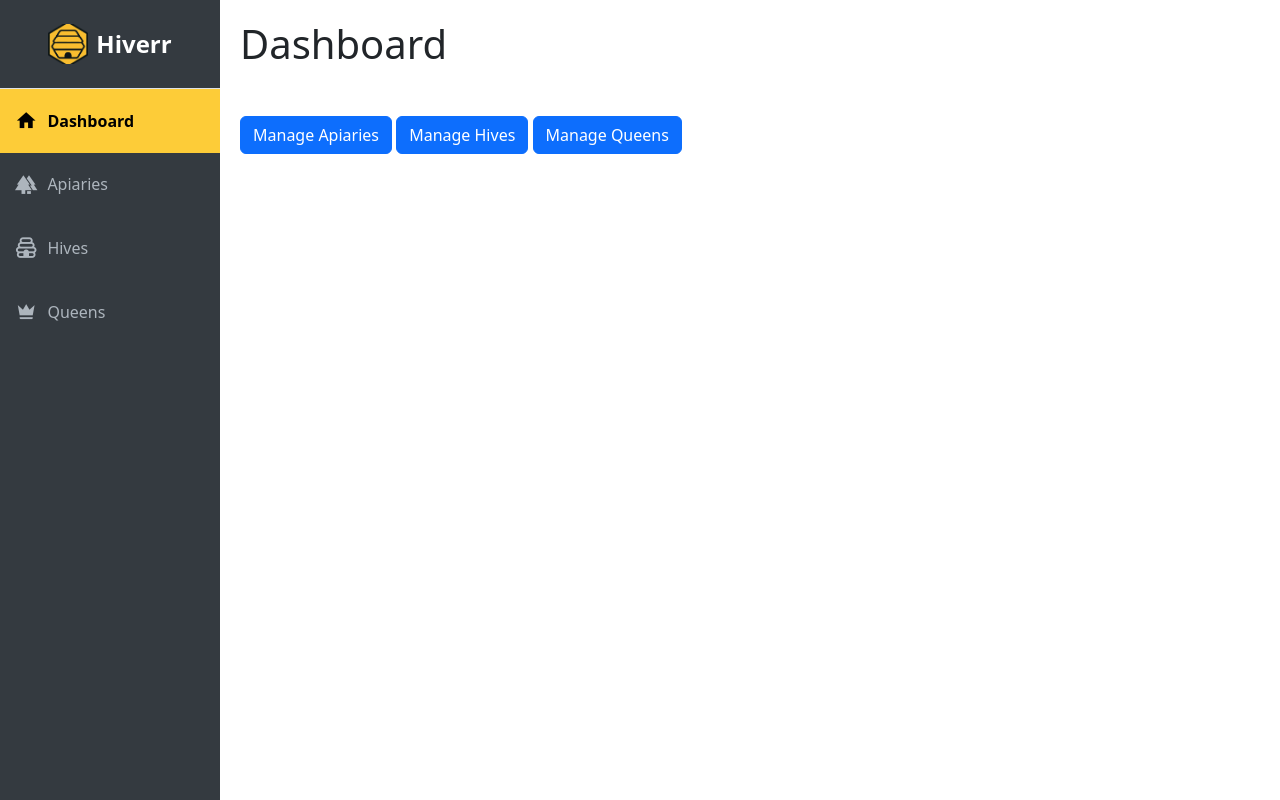
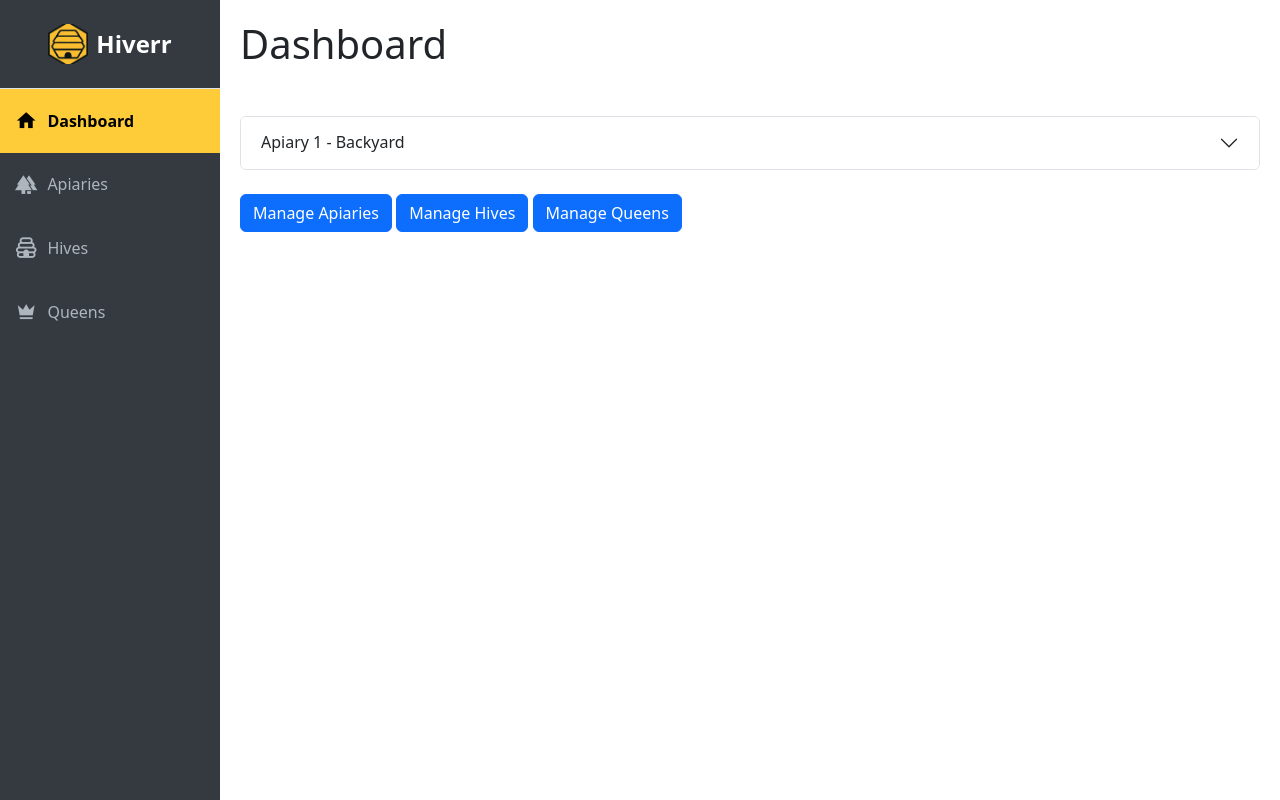
Before and after one commit to Maagdappel/Hiverr, a Flask app: page / in a window 1280 px wide. Run offline with Flask 3, Linux system fonts and the light colour scheme; data comes from the database, SQL or seed files in the repository.

Commit message:
Show apiary details on dashboard

```diff
--- a/app.py
+++ b/app.py
@@ -11,7 +11,8 @@ db = SQLAlchemy(app)
 
 @app.route('/')
 def index():
-    return render_template('index.html', active_page='dashboard')
+    apiaries = Apiary.query.all()
+    return render_template('index.html', apiaries=apiaries, active_page='dashboard')
 
 @app.route('/apiaries')
 def apiaries():
--- a/templates/index.html
+++ b/templates/index.html
@@ -5,7 +5,45 @@
 {% block content %}
 <h1 class="mb-5">Dashboard</h1>
 
-<a href="/apiaries" class="btn btn-primary">Manage Apiaries</a>
-<a href="/hives" class="btn btn-primary">Manage Hives</a>
-<a href="/queens" class="btn btn-primary">Manage Queens</a>
+{% if apiaries %}
+<div class="accordion" id="apiaryAccordion">
+  {% for apiary in apiaries %}
+  <div class="accordion-item">
+    <h2 class="accordion-header" id="heading{{ apiary.id }}">
+      <button class="accordion-button collapsed" type="button" data-bs-toggle="collapse" data-bs-target="#collapse{{ apiary.id }}" aria-expanded="false" aria-controls="collapse{{ apiary.id }}">
+        {{ apiary.name }} - {{ apiary.location }}
+      </button>
+    </h2>
+    <div id="collapse{{ apiary.id }}" class="accordion-collapse collapse" aria-labelledby="heading{{ apiary.id }}" data-bs-parent="#apiaryAccordion">
+      <div class="accordion-body">
+        {% if apiary.hives %}
+        <ul class="list-group">
+          {% for hive in apiary.hives %}
+          <li class="list-group-item">
+            <strong>{{ hive.name }}</strong>
+            {% if hive.queens %}
+                - Queen: {{ hive.queens[0].name }}
+            {% else %}
+                - No queen
+            {% endif %}
+          </li>
+          {% endfor %}
+        </ul>
+        {% else %}
+            <p>No hives in this apiary.</p>
+        {% endif %}
+      </div>
+    </div>
+  </div>
+  {% endfor %}
+</div>
+{% else %}
+<p>No apiaries yet. <a href="/add-apiary">Add an apiary</a> to get started.</p>
+{% endif %}
+
+<div class="mt-4">
+  <a href="/apiaries" class="btn btn-primary">Manage Apiaries</a>
+  <a href="/hives" class="btn btn-primary">Manage Hives</a>
+  <a href="/queens" class="btn btn-primary">Manage Queens</a>
+</div>
 {% endblock %}
```
